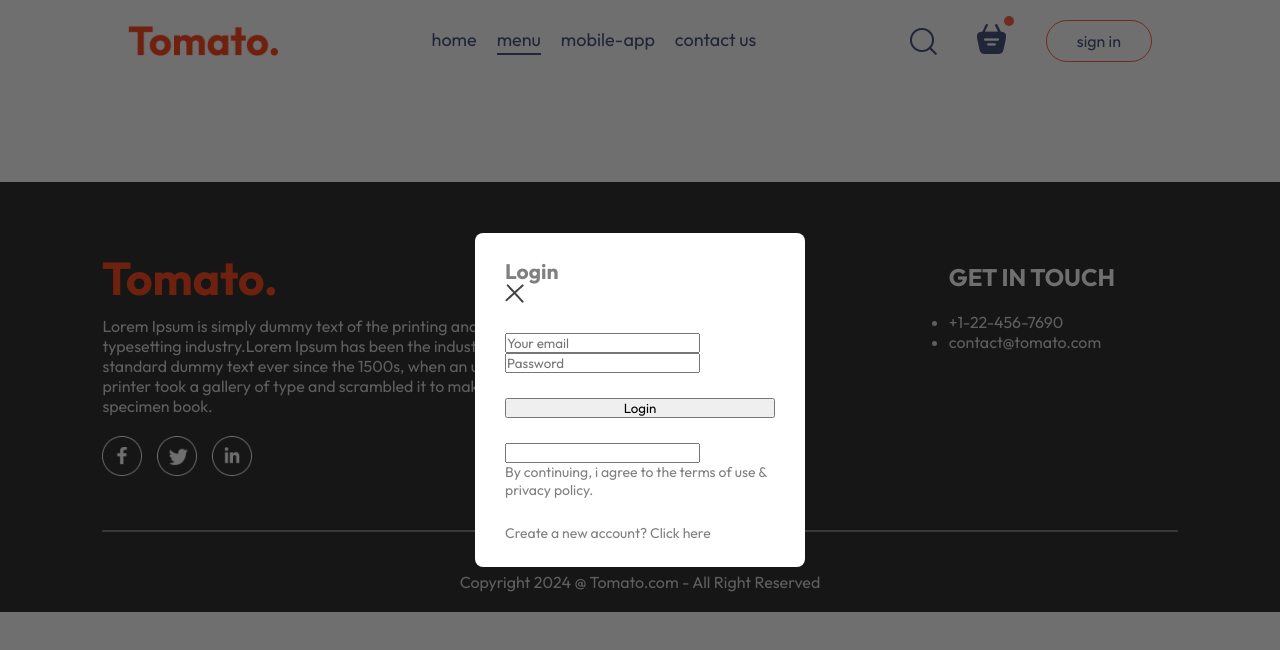
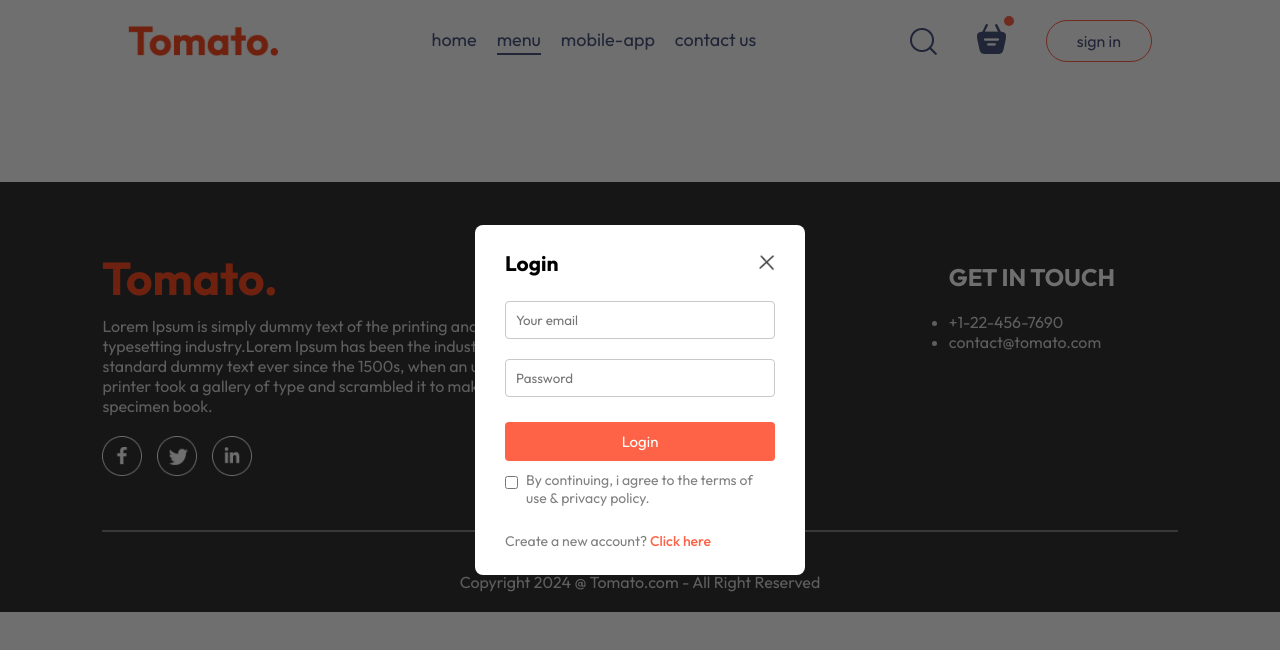
Before and after one commit to Priya-Satpathy/Foodapp-website, a React (Vite) app: page /cart in a window 1280 px wide. Both pictures are taken after a click on the button "sign in". Shown: the top 650 px of the page. Built offline with nearby package versions, Linux system fonts and the light colour scheme.

Commit message:
content added

```diff
--- a/src/Components/LoginPopup/LoginPopup.css
+++ b/src/Components/LoginPopup/LoginPopup.css
@@ -19,3 +19,48 @@
     font-size: 14px;
     animation: fadeIn 0.5s;
 }
+.login-popup-title{
+    display: flex;
+    justify-content: space-between;
+    align-items: center;
+    color: black;
+}
+.login-popup-title img{
+    width: 16px;
+    cursor: pointer;
+}
+.login-popoup-inputs{
+    display: flex;
+    flex-direction: column;
+    gap: 20px;
+}
+.login-popoup-inputs input{
+    outline: none;
+    border: 1px solid #c9c9c9;
+    padding: 10px;
+    border-radius: 4px;
+}
+.login-popup-container button{
+    border: none;
+    padding: 10px;
+    border-radius: 4px;
+    color: white;
+    background-color: tomato;
+    font-size: 15px;
+    cursor: pointer;
+}
+.login-popup-condition{
+    display: flex;
+    align-items: start;
+    gap: 8px;
+    margin-top: -15px;
+}
+.login-popup-condition input{
+    margin-top: 5px;
+
+}
+.login-popup p  span{
+    color: tomato;
+    font-weight: 500;
+    cursor: pointer;
+}
--- a/src/Components/LoginPopup/LoginPopup.jsx
+++ b/src/Components/LoginPopup/LoginPopup.jsx
@@ -20,7 +20,7 @@
         </div>
         <button>{currState === "Sign Up"?"Create account":"Login"}</button>
         <div className="login-popup-condition">
-          <input type="chrckbox" required/>
+          <input type="checkbox" required/>
           <p>By continuing, i agree to the terms of use & privacy policy.</p>
         </div>
         {currState==="Login"
--- a/src/Pages/Cart/Cart.jsx
+++ b/src/Pages/Cart/Cart.jsx
@@ -1,6 +1,7 @@
-import React from 'react'
+import React, { useContext } from 'react'
 import './Cart.css'
 const Cart = () => {
+
   return (
     <div>
 
```
